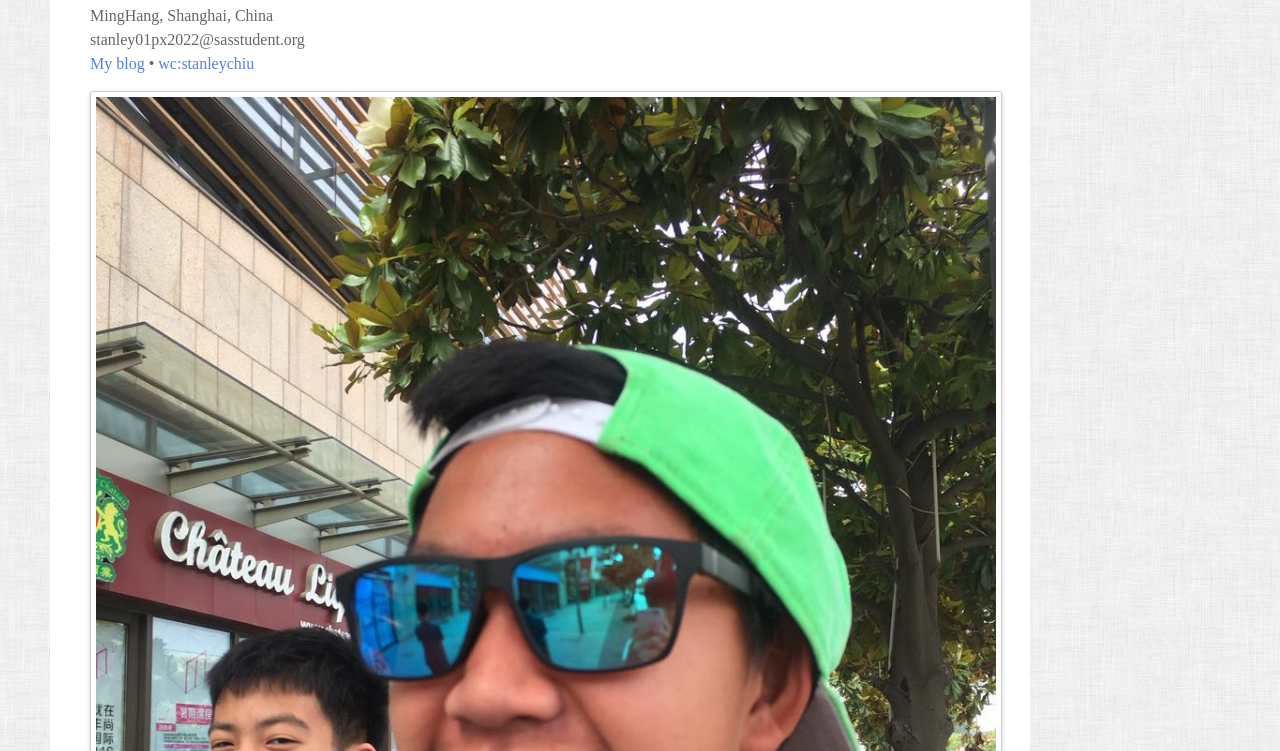
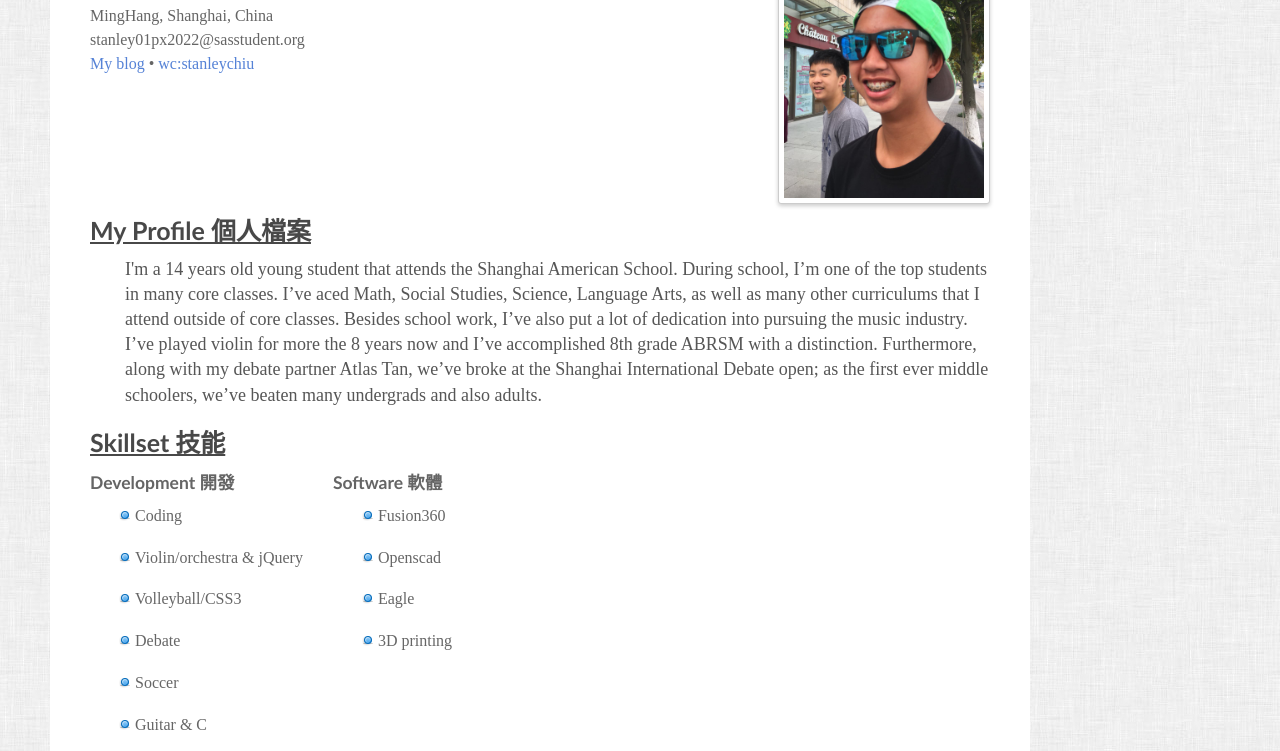
Before and after one commit to stanc2022/stanc2022.github.io, a plain HTML site: page index.html in a window 1280 px wide. Shown: the part 110-861 px from the top of the page. Drawn offline with Linux system fonts and the light colour scheme; a script that the page names is missing; a web font is replaced by a local one.

Commit message:
Update index.html

```diff
--- a/index.html
+++ b/index.html
@@ -33,7 +33,8 @@
 			</div>
 
 			<div id="photo">
-				<img src="images/IMG_3572.JPG" alt="Eric Huang avatar" itemprop="image" />
+				<img src="images/IMG_3572.JPG" width = 200 alt="Eric Huang avatar" itemprop="image"
+				<img
 			</div>
 		</header>
 
```
